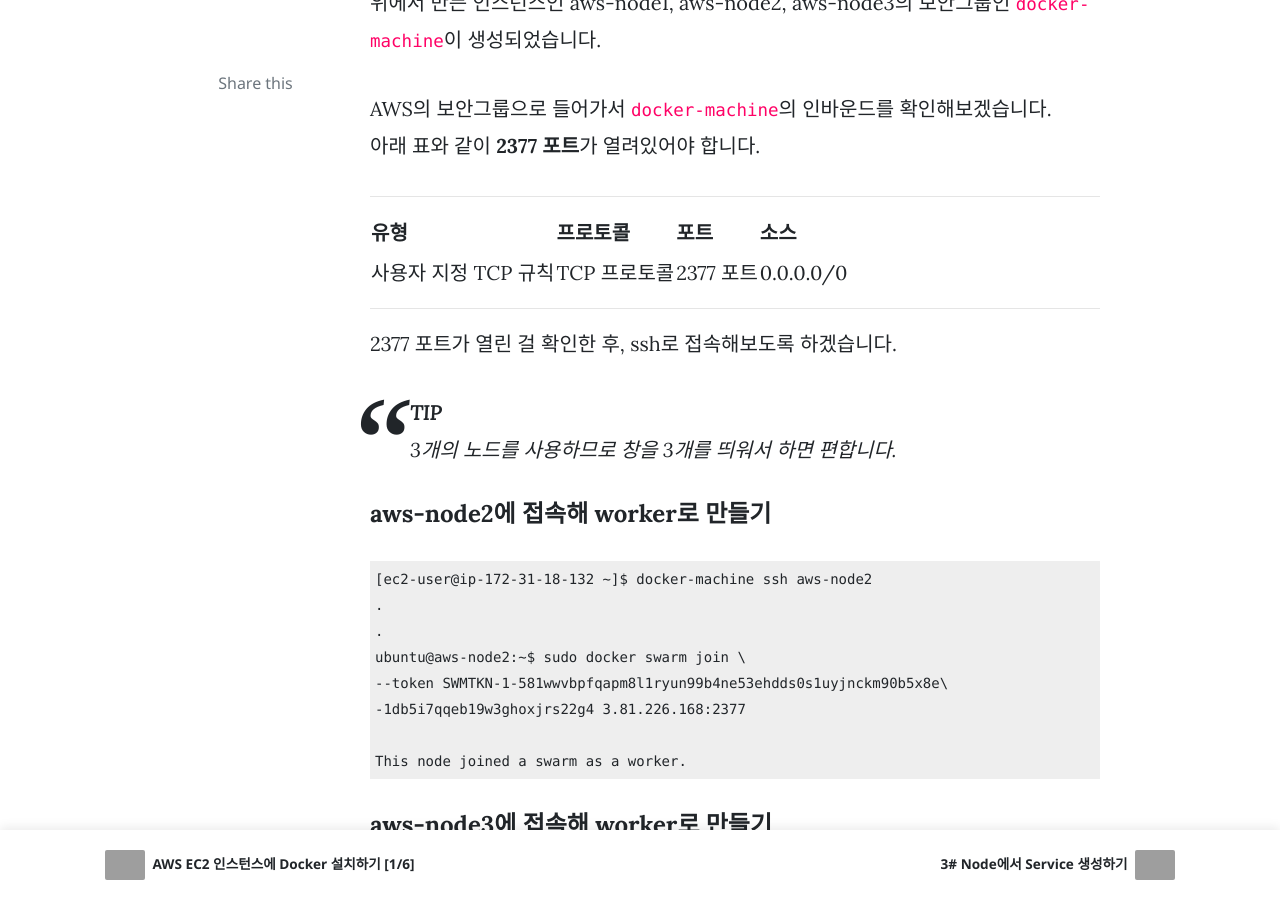
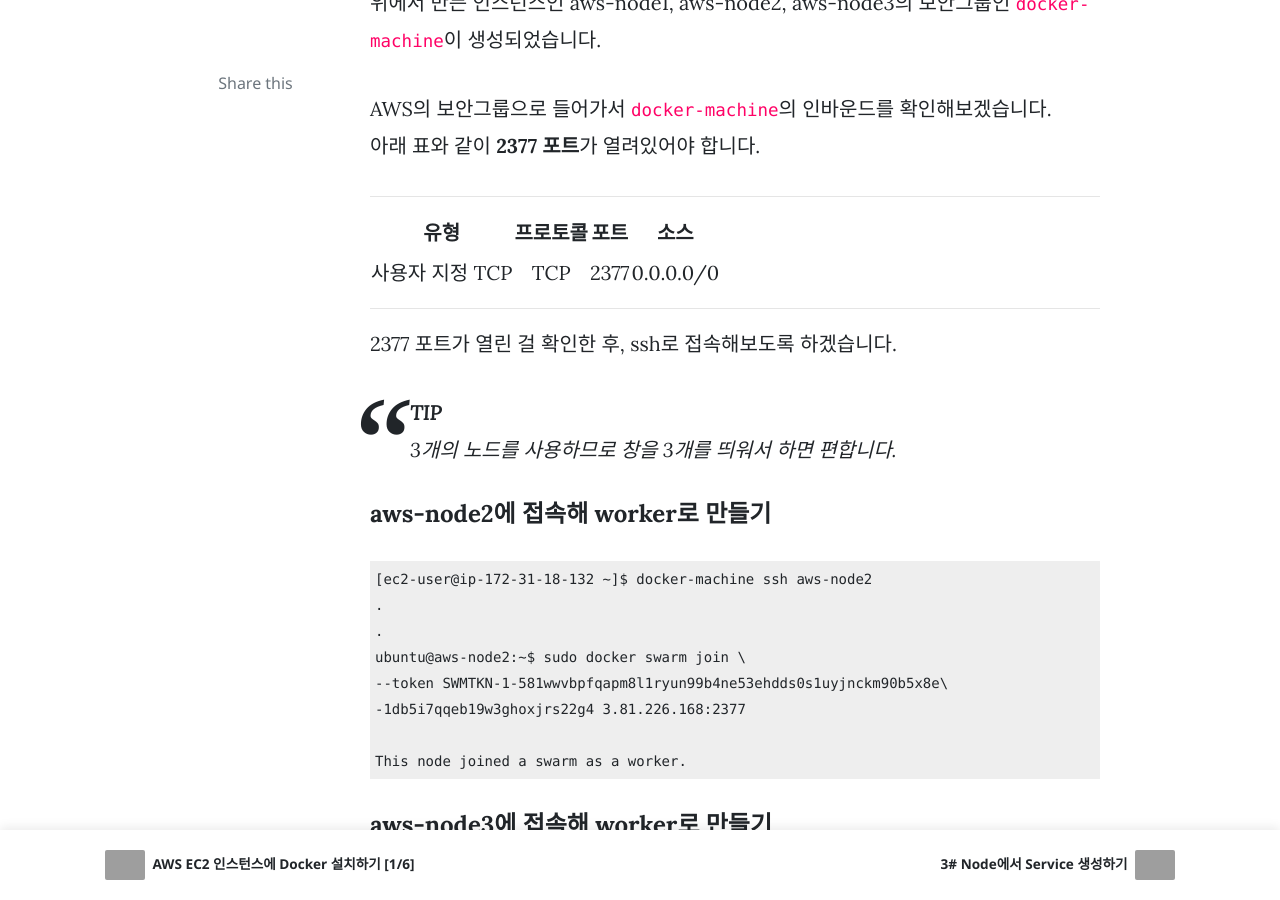
Before and after one commit to MegazoneDSG/megazonedsg.github.io, a Jekyll site: the page built from _posts/2019-09-01-2-Make-Swarm.md, in a window 1280 px wide and 900 px high, scrolled down 3950 px. Built offline with Jekyll 4.4.1, drawn with Linux system fonts in a browser that asks for light colours; nearby versions of some CDN libraries; comment, search, counter and statistics services are not loaded; grey boxes are pictures that could not be loaded.

Commit message:
Update 2019-09-01-2-Make-Swarm.md

```diff
--- a/_posts/2019-09-01-2-Make-Swarm.md
+++ b/_posts/2019-09-01-2-Make-Swarm.md
@@ -133,8 +133,8 @@ AWS의 보안그룹으로 들어가서 `docker-machine`의 인바운드를 확
 ---
 
 유형 | 프로토콜 | 포트 | 소스
---- | --- | --- | ---
-사용자 지정 TCP 규칙 | TCP 프로토콜 | 2377 포트 | 0.0.0.0/0
+:---: | :---: | :---: | :---:
+사용자 지정 TCP | TCP | 2377 | 0.0.0.0/0
 
 ---
 
```
